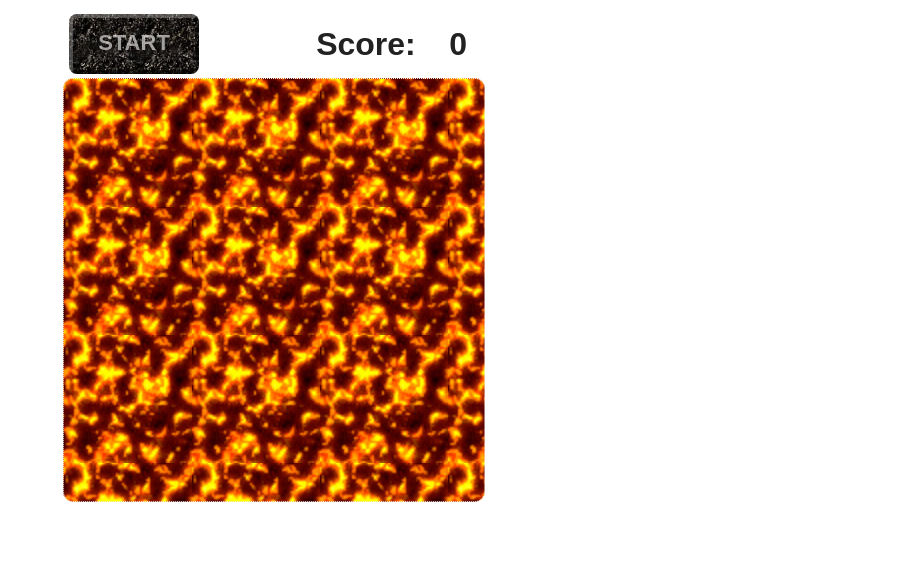
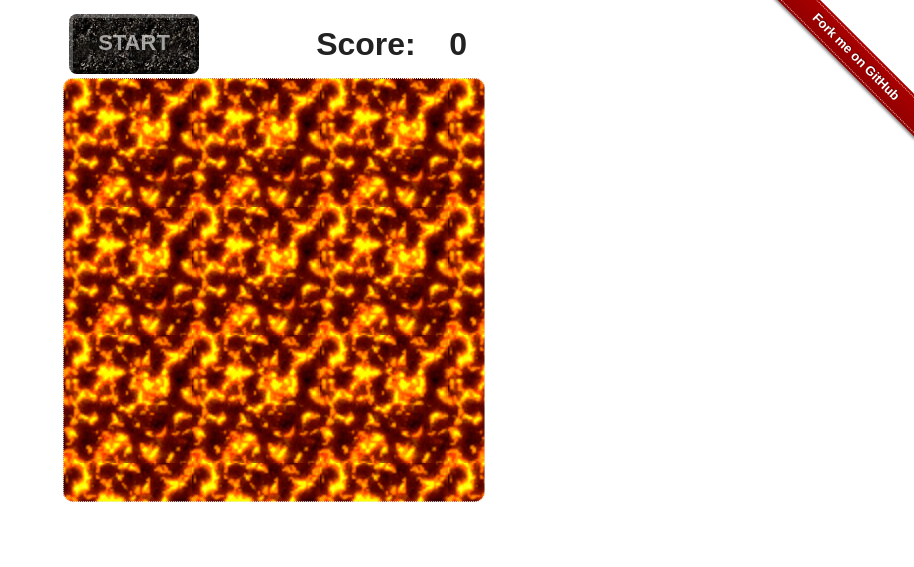
Before and after one commit to grantm/css-lava-game, a plain HTML site: page index.html in a window 1280 px wide. Shown: the whole page, without its empty margins (366-1280 px from the left). Drawn offline with Linux system fonts and the light colour scheme.

Commit message:
add a "fork me" ribbon

```diff
--- /dev/null
+++ b/fork-ribbon.css
@@ -0,0 +1,124 @@
+/*!
+ * "Fork me on GitHub" CSS ribbon v0.2.3 | MIT License
+ * https://github.com/simonwhitaker/github-fork-ribbon-css
+*/
+
+.github-fork-ribbon {
+  width: 12.1em;
+  height: 12.1em;
+  position: absolute;
+  overflow: hidden;
+  top: 0;
+  right: 0;
+  z-index: 9999;
+  pointer-events: none;
+  font-size: 13px;
+  text-decoration: none;
+  text-indent: -999999px;
+}
+
+.github-fork-ribbon.fixed {
+  position: fixed;
+}
+
+.github-fork-ribbon:hover, .github-fork-ribbon:active {
+  background-color: rgba(0, 0, 0, 0.0);
+}
+
+.github-fork-ribbon:before, .github-fork-ribbon:after {
+  /* The right and left classes determine the side we attach our banner to */
+  position: absolute;
+  display: block;
+  width: 15.38em;
+  height: 1.54em;
+
+  top: 3.23em;
+  right: -3.23em;
+
+  -webkit-box-sizing: content-box;
+  -moz-box-sizing: content-box;
+  box-sizing: content-box;
+
+  -webkit-transform: rotate(45deg);
+  -moz-transform: rotate(45deg);
+  -ms-transform: rotate(45deg);
+  -o-transform: rotate(45deg);
+  transform: rotate(45deg);
+}
+
+.github-fork-ribbon:before {
+  content: "";
+
+  /* Add a bit of padding to give some substance outside the "stitching" */
+  padding: .38em 0;
+
+  /* Set the base colour */
+  background-color: #a00;
+
+  /* Set a gradient: transparent black at the top to almost-transparent black at the bottom */
+  background-image: -webkit-gradient(linear, left top, left bottom, from(rgba(0, 0, 0, 0)), to(rgba(0, 0, 0, 0.15)));
+  background-image: -webkit-linear-gradient(top, rgba(0, 0, 0, 0), rgba(0, 0, 0, 0.15));
+  background-image: -moz-linear-gradient(top, rgba(0, 0, 0, 0), rgba(0, 0, 0, 0.15));
+  background-image: -ms-linear-gradient(top, rgba(0, 0, 0, 0), rgba(0, 0, 0, 0.15));
+  background-image: -o-linear-gradient(top, rgba(0, 0, 0, 0), rgba(0, 0, 0, 0.15));
+  background-image: linear-gradient(to bottom, rgba(0, 0, 0, 0), rgba(0, 0, 0, 0.15));
+
+  /* Add a drop shadow */
+  -webkit-box-shadow: 0 .15em .23em 0 rgba(0, 0, 0, 0.5);
+  -moz-box-shadow: 0 .15em .23em 0 rgba(0, 0, 0, 0.5);
+  box-shadow: 0 .15em .23em 0 rgba(0, 0, 0, 0.5);
+
+  pointer-events: auto;
+}
+
+.github-fork-ribbon:after {
+  /* Set the text from the data-ribbon attribute */
+  content: attr(data-ribbon);
+
+  /* Set the text properties */
+  color: #fff;
+  font: 700 1em "Helvetica Neue", Helvetica, Arial, sans-serif;
+  line-height: 1.54em;
+  text-decoration: none;
+  text-shadow: 0 -.08em rgba(0, 0, 0, 0.5);
+  text-align: center;
+  text-indent: 0;
+
+  /* Set the layout properties */
+  padding: .15em 0;
+  margin: .15em 0;
+
+  /* Add "stitching" effect */
+  border-width: .08em 0;
+  border-style: dotted;
+  border-color: #fff;
+  border-color: rgba(255, 255, 255, 0.7);
+}
+
+.github-fork-ribbon.left-top, .github-fork-ribbon.left-bottom {
+  right: auto;
+  left: 0;
+}
+
+.github-fork-ribbon.left-bottom, .github-fork-ribbon.right-bottom {
+  top: auto;
+  bottom: 0;
+}
+
+.github-fork-ribbon.left-top:before, .github-fork-ribbon.left-top:after, .github-fork-ribbon.left-bottom:before, .github-fork-ribbon.left-bottom:after {
+  right: auto;
+  left: -3.23em;
+}
+
+.github-fork-ribbon.left-bottom:before, .github-fork-ribbon.left-bottom:after, .github-fork-ribbon.right-bottom:before, .github-fork-ribbon.right-bottom:after {
+  top: auto;
+  bottom: 3.23em;
+}
+
+.github-fork-ribbon.left-top:before, .github-fork-ribbon.left-top:after, .github-fork-ribbon.right-bottom:before, .github-fork-ribbon.right-bottom:after {
+  -webkit-transform: rotate(-45deg);
+  -moz-transform: rotate(-45deg);
+  -ms-transform: rotate(-45deg);
+  -o-transform: rotate(-45deg);
+  transform: rotate(-45deg);
+}
--- a/index.html
+++ b/index.html
@@ -4,6 +4,7 @@
   <meta http-equiv="content-type" content="text/html; charset=utf-8" />
   <title>CSS 'Game' - The Floor is Lava!</title>
   <link rel="stylesheet" type="text/css" href="style.css">
+  <link rel="stylesheet" type="text/css" href="fork-ribbon.css">
 </head>
 <body class="nodebug">
 
@@ -47,5 +48,7 @@
   </div>
   </form>
 
+  <a class="github-fork-ribbon" href="https://github.com/grantm/css-lava-game" data-ribbon="Fork me on GitHub" title="Fork me on GitHub">Fork me on GitHub</a>
+
 </body>
 </html>
```
